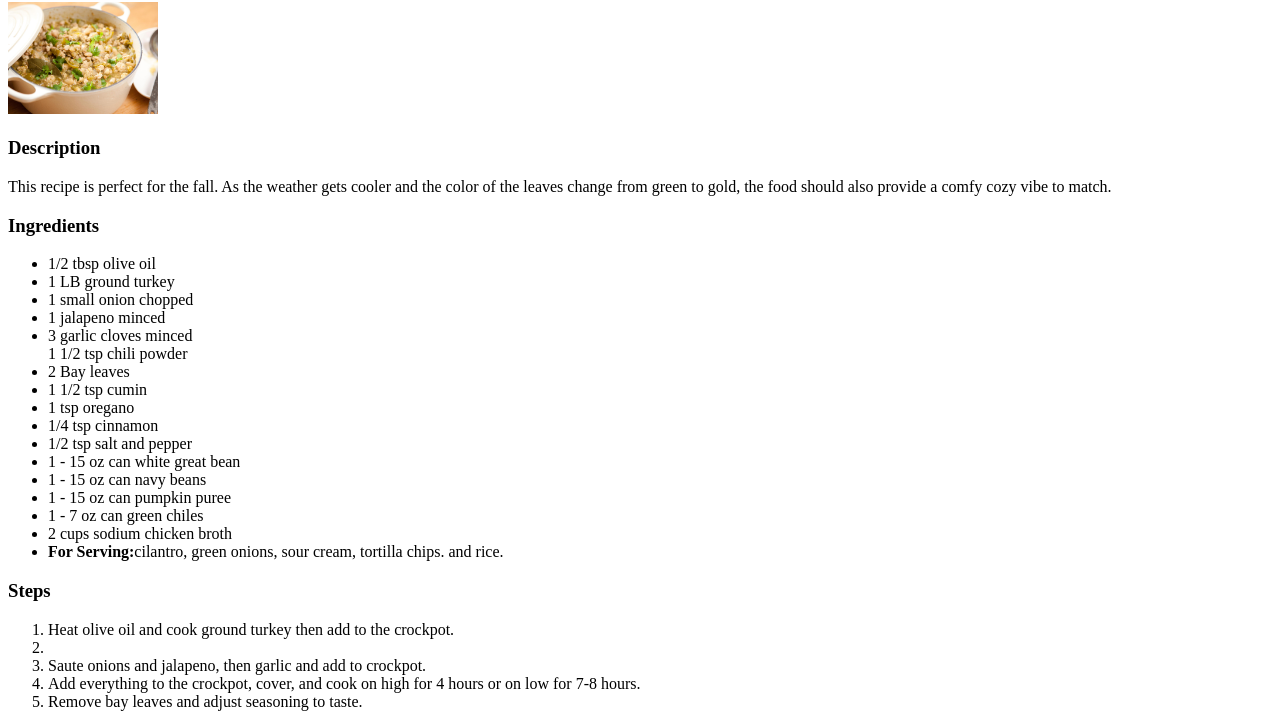
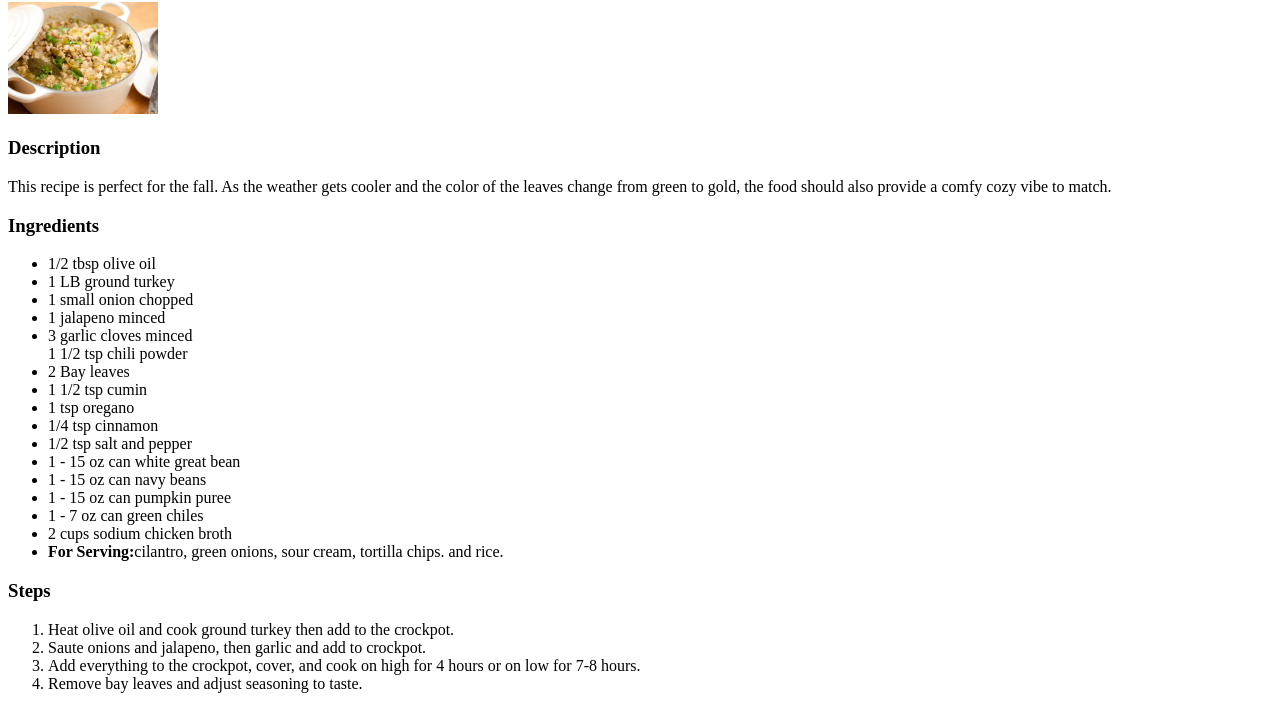
Before and after one commit to aprilurbina/odin-recipes, a plain HTML site: page recipes/turkey-chili.html in a window 1280 px wide. Shown: the part 104-831 px from the top of the page. Drawn offline with Linux system fonts and the light colour scheme.

Commit message:
Add </li> to 2nd line of steps ordered list

```diff
--- a/recipes/turkey-chili.html
+++ b/recipes/turkey-chili.html
@@ -34,7 +34,7 @@
     </ul>
     <h3>Steps</h3>
     <ol>
-        <li>Heat olive oil and cook ground turkey then add to the crockpot. <li>
+        <li>Heat olive oil and cook ground turkey then add to the crockpot.</li>
         <li>Saute onions and jalapeno, then garlic and add to crockpot.</li>
         <li>Add everything to the crockpot, cover, and cook on high for 4 hours or on low for 7-8 hours.</li>
         <li>Remove bay leaves and adjust seasoning to taste.</li>
```
